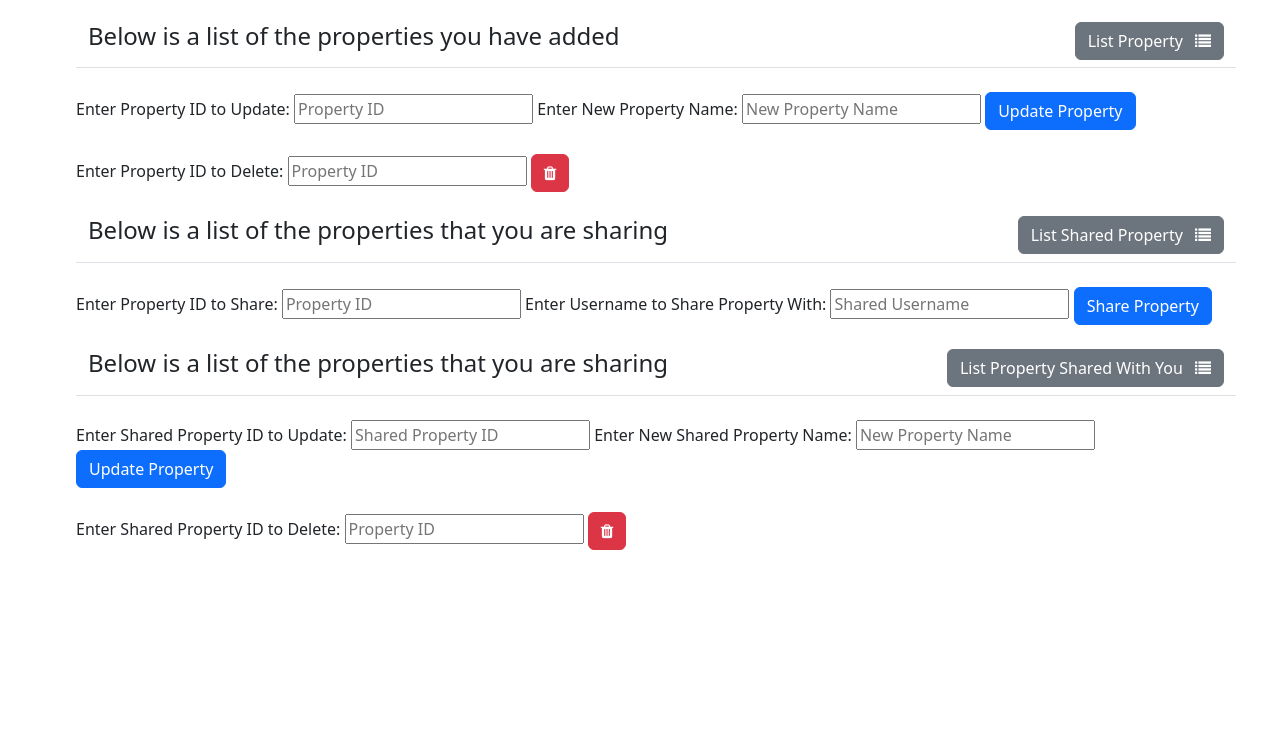
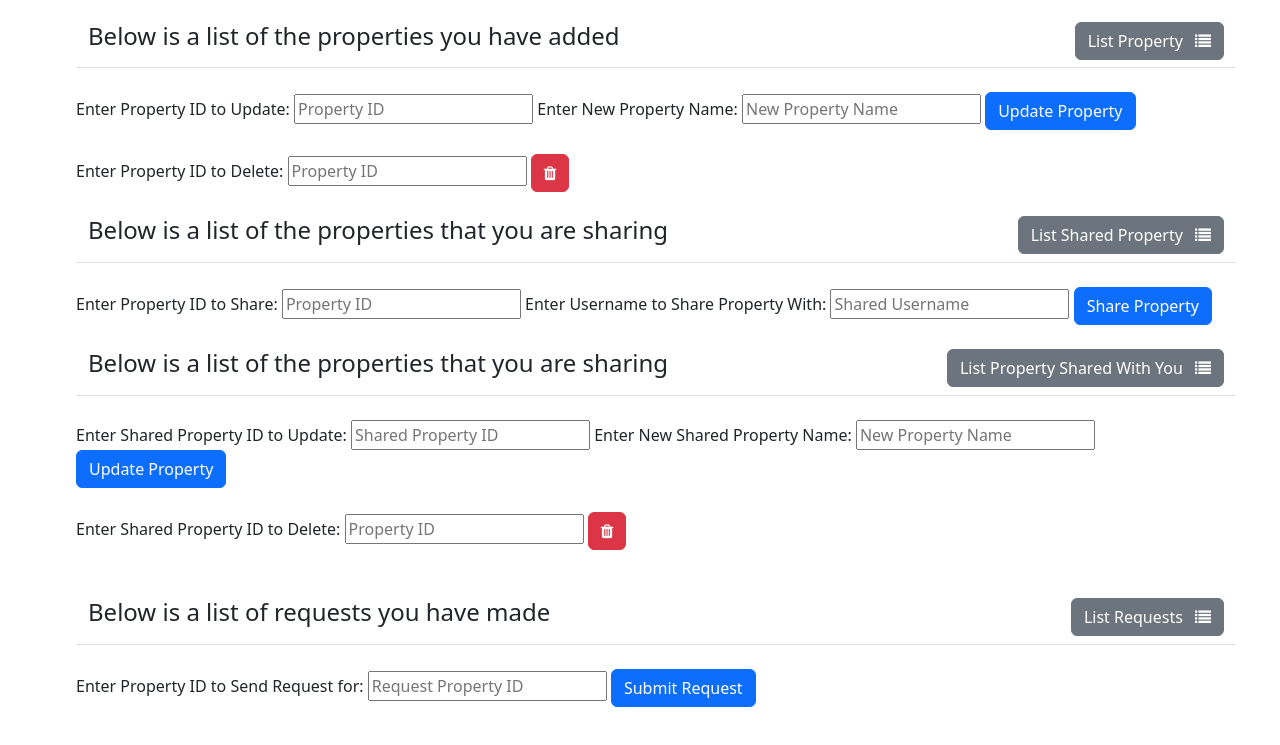
Before and after one commit to danram0121/Property-Management-Project, a plain HTML site: page common/dashboard.html in a window 1280 px wide. Shown: the part 191-936 px from the top of the page. Before the commit the page ends 861 px from the top, so only its background shows below. Drawn offline with nearby package versions, Linux system fonts and the light colour scheme.

Commit message:
Added submit request

```diff
--- a/common/dashboard.html
+++ b/common/dashboard.html
@@ -199,7 +199,26 @@
             />
             <button id="btnDeleteSharedProperty" class="btn btn-danger"><i class="fa fa-trash"></i></button>
             <br /><br />
-
+            <div class="container-fluid d-flex border-bottom  mt-4">
+              <h4 class="w-100 d-flex">Below is a list of requests you have made</h2>
+              <div class="flex-shrink-0">
+                <!-- List Shared Property -->
+                <button id="btnViewRequests" class="btn btn-secondary mb-2">
+                  List Requests <i class="ms-2 fa fa-list"></i>
+                </button>
+              </div>
+            </div>
+            <div  id="viewRequests" name="viewRequests"></div>
+            <br>
+            <label for="requestID" class="label">Enter Property ID to Send Request for: </label>
+            <input
+              type="text"
+              name="requestID"
+              id="requestID"
+              placeholder="Request Property ID"
+            />
+            <button id="btnSubmitRequest" class="btn btn-primary">Submit Request</button
+            ><br /><br />
             <br />
             <br />
           </div>
```
